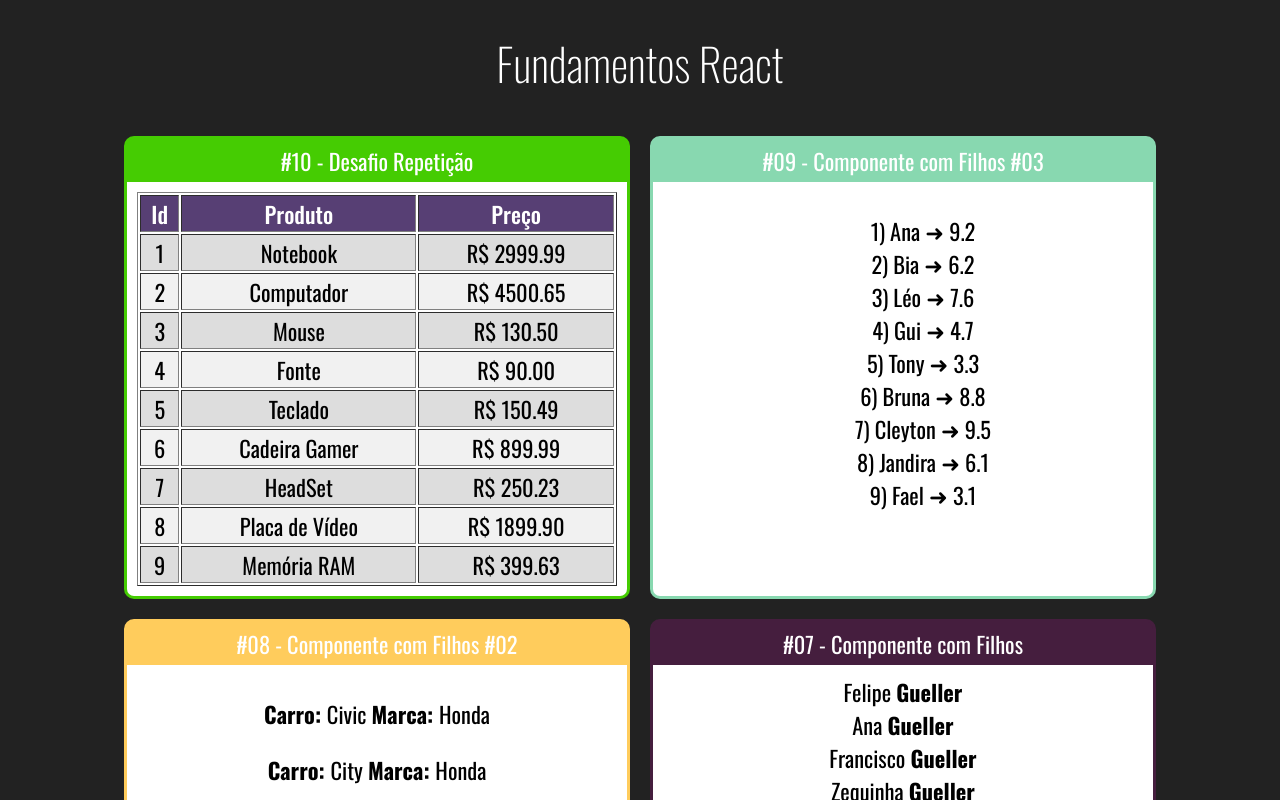
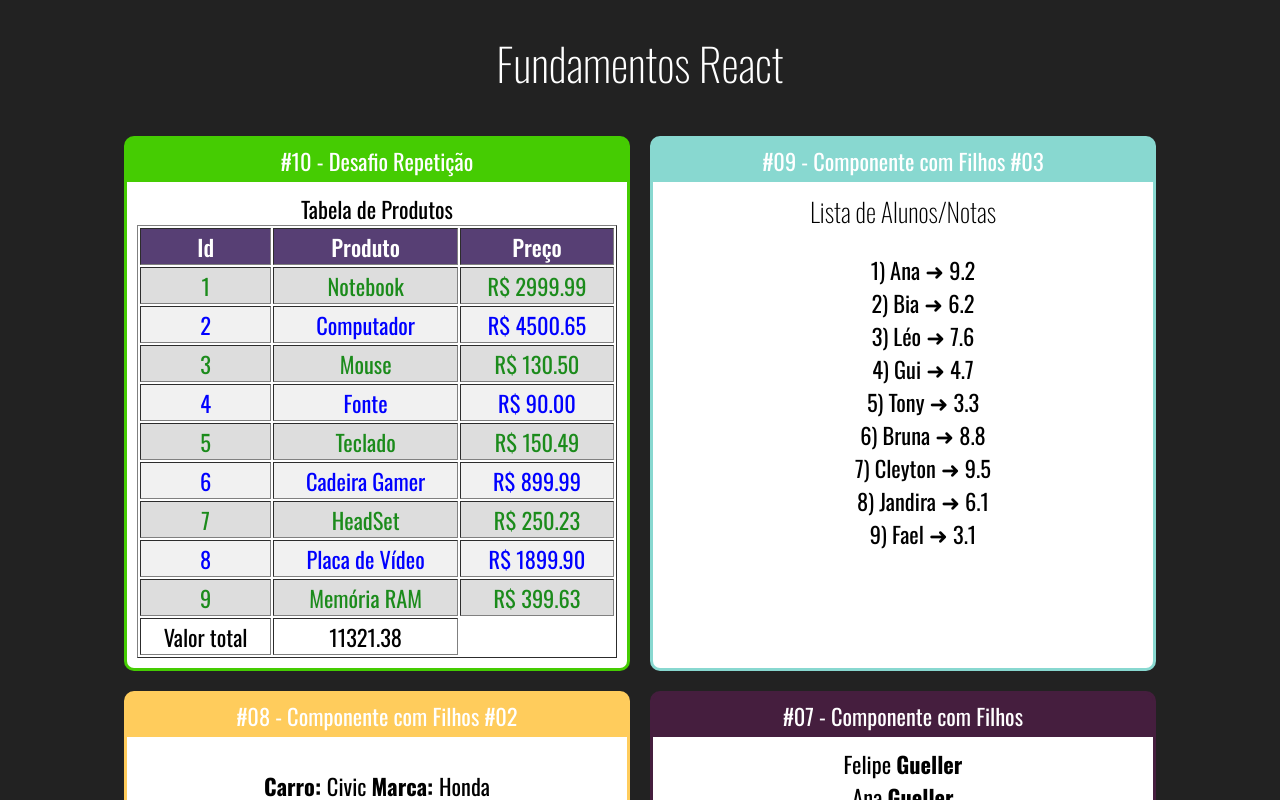
Before and after one commit to felipegueller/curso-react-cod3r, a React (Create React App) app in the folder fundamentos-react/: page / in a window 1280 px wide. Shown: the top 800 px of the page. Built offline with nearby package versions, Linux system fonts and the light colour scheme.

Commit message:
adding getTotalValue function

```diff
--- a/fundamentos-react/src/App.jsx
+++ b/fundamentos-react/src/App.jsx
@@ -26,7 +26,7 @@ export default () =>
                 <TabelaProdutos />
             </Card>
 
-            <Card titulo='#09 - Componente com Filhos #03' color="#88d8b0">
+            <Card titulo='#09 - Componente com Filhos #03' color="#88d8d0">
                 <ListaAlunos></ListaAlunos>
             </Card>
 
--- a/fundamentos-react/src/components/repeticao/ListaAlunos.jsx
+++ b/fundamentos-react/src/components/repeticao/ListaAlunos.jsx
@@ -18,6 +18,7 @@ export default props =>{
 
     return(
         <div>
+            <h3>Lista de Alunos/Notas</h3>
             <ul style={{listStyle: "none"}}>
                 {alunosLI}
             </ul>
--- a/fundamentos-react/src/components/repeticao/TabelaProdutos.css
+++ b/fundamentos-react/src/components/repeticao/TabelaProdutos.css
@@ -9,9 +9,11 @@
 }
 
 .TabelaProdutos .Par {
-    background-color: #ddd;
+    background-color: #dddddd;
+    color: rgba(0, 128, 0, 0.877);
 }
 
 .TabelaProdutos .Impar {
-    background-color: rgb(241, 241, 241);
+    background-color: #f1f1f1;
+    color: blue;
 }
--- a/fundamentos-react/src/components/repeticao/tabelaProdutos.jsx
+++ b/fundamentos-react/src/components/repeticao/tabelaProdutos.jsx
@@ -15,9 +15,23 @@ export default props => {
         );
     })
 
+    function getTotalValue () {
+         const listPrice =  produtos.map(produto => {
+                console.log(produto)
+                return produto.preco
+        })
+
+        var totalValue = 0;
+        for(var i = 0; i < listPrice.length; i++){
+            totalValue += listPrice[i]
+        }
+        return totalValue.toFixed(2)
+    }
+
     return(
         <div className="TabelaProdutos">
             <table border="1">
+            <caption>Tabela de Produtos</caption>
                 <thead >
                     <tr>
                         <th>Id</th>
@@ -29,6 +43,12 @@ export default props => {
                 <tbody>
                     {listProdutos}
                 </tbody>
+                <tfoot>
+                    <tr>
+                        <td> Valor total </td>
+                        <td>{ getTotalValue() }</td>
+                    </tr>
+                </tfoot>
             </table>
         </div>
     );
```
